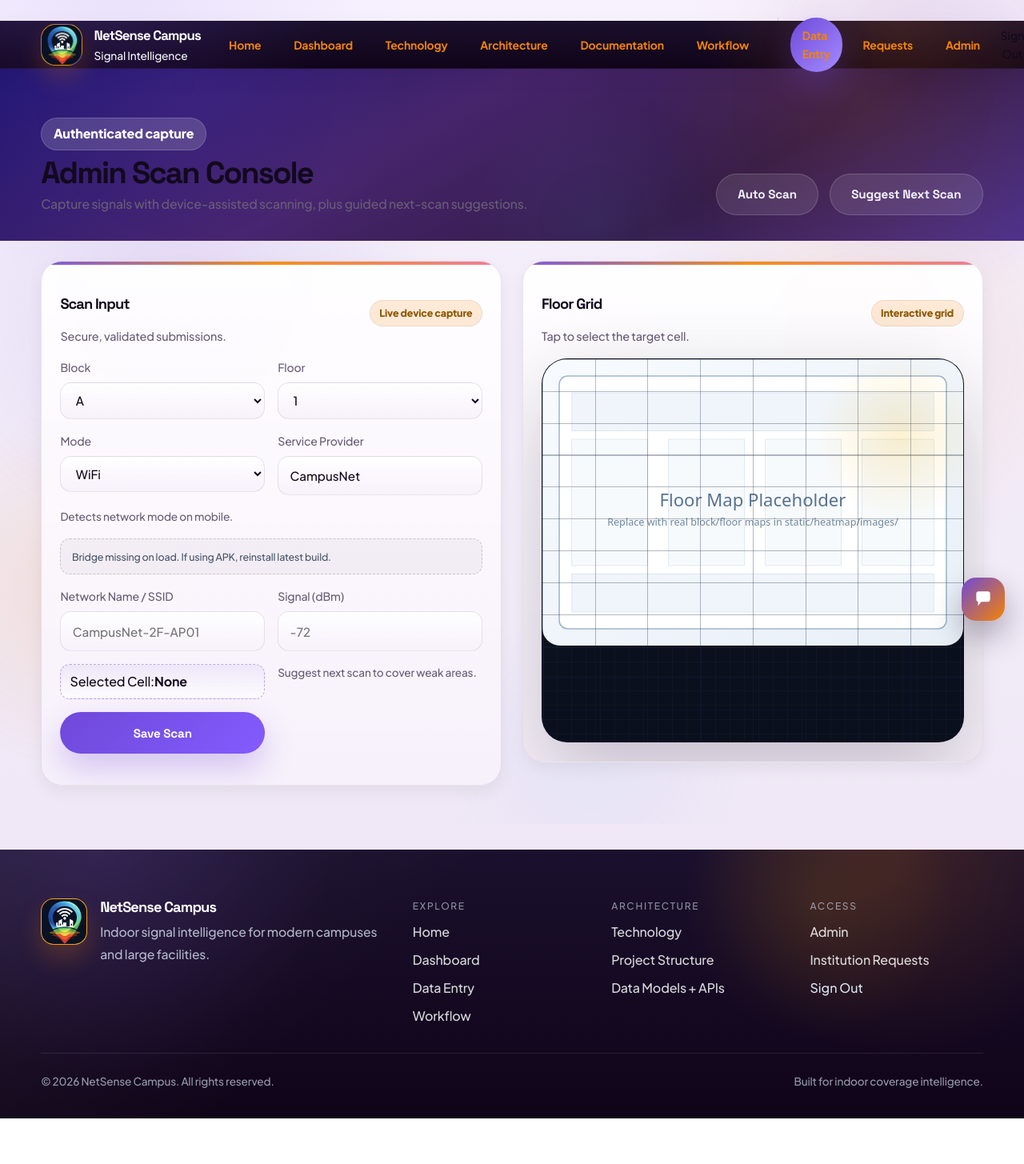
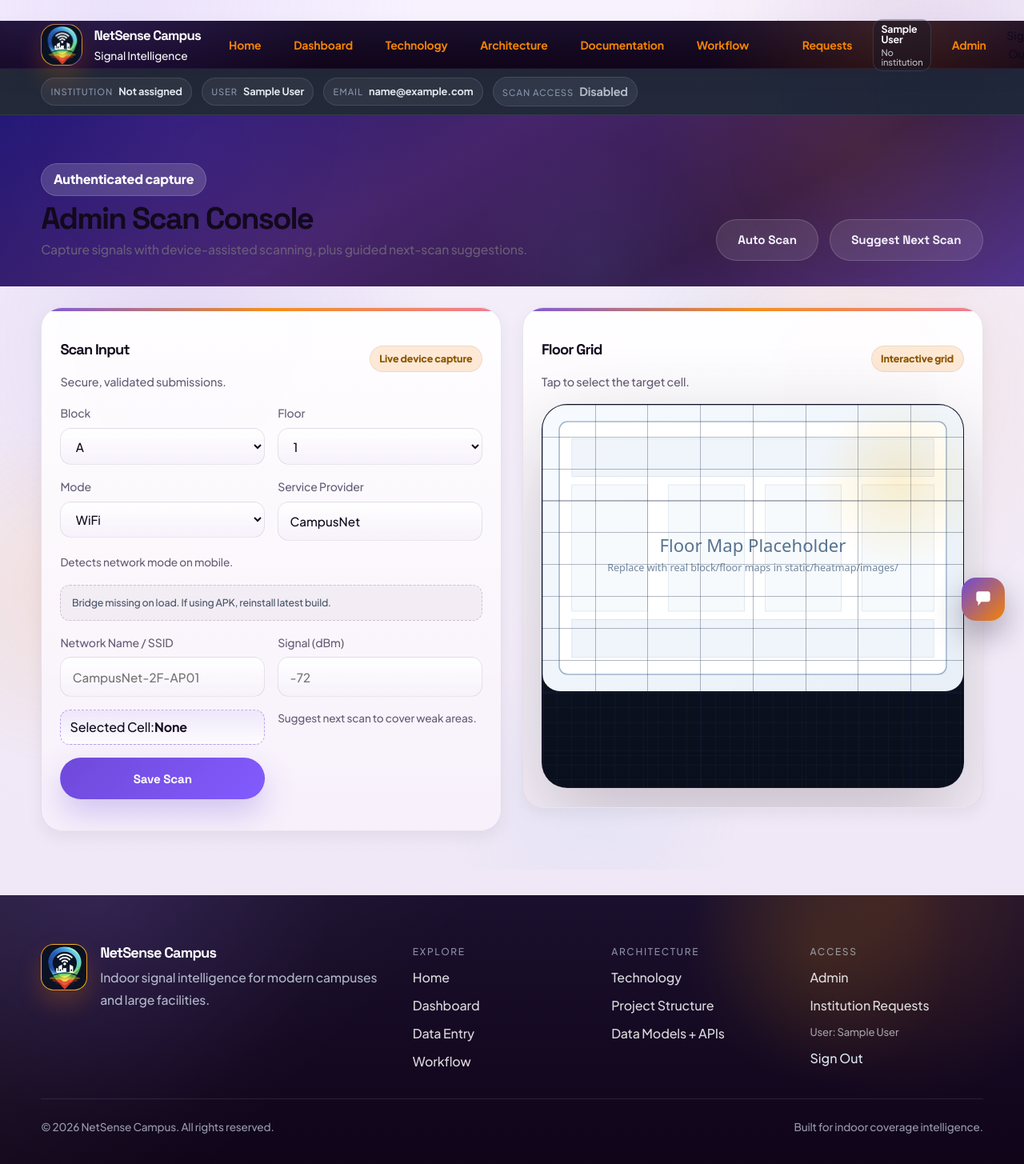
Before and after one commit to sreeraj-patnaik/NetSense-Campus, a Django app: page /scan/ in a window 1280 px wide. Shown: the whole page at 80% size. Before the commit the page ends 1398 px from the top, so only its background shows below. Run offline with Django 5.2, Linux system fonts and the light colour scheme; the visitor is signed in with stand-in values (Sample User, id 1); data comes from the database, SQL or seed files in the repository; data that the repository does not hold is empty.

Commit message:
feat: updated inst. and user across displays

```diff
--- a/heatmap/context_processors.py
+++ b/heatmap/context_processors.py
@@ -1,9 +1,22 @@
 from .models import InstitutionMembership
+
+
+def _current_membership(user):
+    if not user or not user.is_authenticated:
+        return None
+    return (
+        InstitutionMembership.objects.select_related("institution")
+        .filter(user=user, status=InstitutionMembership.APPROVED)
+        .order_by("institution__name")
+        .first()
+    )
 
 
 def institution_access(request):
     user = getattr(request, "user", None)
     is_institution_admin = False
+    current_institution = None
+    can_scan = False
     if user and user.is_authenticated:
         if user.is_staff or user.is_superuser:
             is_institution_admin = True
@@ -13,4 +26,22 @@ def institution_access(request):
                 status=InstitutionMembership.APPROVED,
                 role=InstitutionMembership.ADMIN,
             ).exists()
-    return {"is_institution_admin": is_institution_admin}
+        membership = _current_membership(user)
+        if membership:
+            current_institution = membership.institution
+            can_scan = membership.can_scan or membership.role == InstitutionMembership.ADMIN
+    display_name = ""
+    email = ""
+    if user and getattr(user, "is_authenticated", False):
+        full_name = user.get_full_name() if hasattr(user, "get_full_name") else ""
+        display_name = full_name or getattr(user, "username", "")
+        email = getattr(user, "email", "")
+
+    return {
+        "is_institution_admin": is_institution_admin,
+        "current_institution_name": current_institution.name if current_institution else "",
+        "current_institution_code": current_institution.code if current_institution else "",
+        "current_user_display": display_name,
+        "current_user_email": email,
+        "current_user_can_scan": can_scan,
+    }
--- a/static/heatmap/css/style.css
+++ b/static/heatmap/css/style.css
@@ -329,6 +329,34 @@ small {
     gap: 0.65rem;
 }
 
+.nav-actions {
+    padding-left: 0.75rem;
+    border-left: 1px solid rgba(255, 255, 255, 0.08);
+}
+
+.nav-meta {
+    display: flex;
+    flex-direction: column;
+    gap: 0.1rem;
+    padding: 0.3rem 0.6rem;
+    border-radius: 12px;
+    background: rgba(15, 23, 42, 0.35);
+    border: 1px solid rgba(148, 163, 184, 0.2);
+}
+
+.nav-meta-title {
+    font-size: 0.78rem;
+    font-weight: 700;
+    color: #f8fafc;
+    line-height: 1.1;
+}
+
+.nav-meta-sub {
+    font-size: 0.7rem;
+    color: rgba(226, 232, 240, 0.8);
+    line-height: 1.1;
+}
+
 .nav-logout,
 .footer-logout {
     margin: 0;
@@ -341,6 +369,49 @@ small {
     color: inherit;
     font: inherit;
     cursor: pointer;
+}
+
+.context-strip {
+    background: linear-gradient(90deg, rgba(17, 24, 39, 0.92), rgba(15, 23, 42, 0.92));
+    border-bottom: 1px solid rgba(148, 163, 184, 0.14);
+}
+
+.context-row {
+    display: flex;
+    flex-wrap: wrap;
+    gap: 0.75rem;
+    align-items: center;
+    padding: 0.6rem 0;
+}
+
+.context-pill {
+    display: inline-flex;
+    align-items: baseline;
+    gap: 0.45rem;
+    padding: 0.35rem 0.7rem;
+    border-radius: 999px;
+    background: rgba(255, 255, 255, 0.06);
+    color: #e2e8f0;
+    font-size: 0.8rem;
+    border: 1px solid rgba(148, 163, 184, 0.2);
+}
+
+.context-pill.highlight {
+    background: rgba(14, 165, 233, 0.18);
+    border-color: rgba(14, 165, 233, 0.4);
+    color: #e0f2fe;
+}
+
+.context-pill.muted {
+    background: rgba(148, 163, 184, 0.12);
+    color: rgba(226, 232, 240, 0.75);
+}
+
+.context-label {
+    font-size: 0.7rem;
+    text-transform: uppercase;
+    letter-spacing: 0.08em;
+    color: rgba(148, 163, 184, 0.85);
 }
 
 .link-button:hover {
@@ -1776,6 +1847,11 @@ textarea:focus {
     transform: translateX(2px);
 }
 
+.footer-meta {
+    font-size: 0.82rem;
+    color: rgba(226, 232, 240, 0.65);
+}
+
 .footer-bottom {
     margin-top: 2rem;
     padding-top: 1.5rem;
--- a/static/heatmap/js/scan.js
+++ b/static/heatmap/js/scan.js
@@ -75,6 +75,14 @@
     function setMapImage() {
         const floorCfg = selectedFloorConfig();
         floorMap.src = floorCfg.image_url || cfg.defaultFloorImage;
+        if (floorMap.complete && floorMap.naturalWidth > 0) {
+            syncMapAspectRatio();
+        }
+    }
+
+    function syncMapAspectRatio() {
+        if (!floorMap.naturalWidth || !floorMap.naturalHeight) return;
+        mapWrap.style.setProperty("--map-aspect", `${floorMap.naturalWidth} / ${floorMap.naturalHeight}`);
     }
 
     function drawSelectedCell(cellX, cellY) {
@@ -220,6 +228,7 @@
         clearSuggestedCell();
     });
     window.addEventListener("resize", function () {
+        syncMapAspectRatio();
         if (cellXInput.value !== "" && cellYInput.value !== "") {
             drawSelectedCell(Number(cellXInput.value), Number(cellYInput.value));
         }
@@ -374,6 +383,7 @@
 
     syncFloorOptions();
     setMapImage();
+    floorMap.addEventListener("load", syncMapAspectRatio);
     renderProviderOptions();
     updateNetworkLabel();
     applyFloorDimensions();
--- a/templates/base.html
+++ b/templates/base.html
@@ -59,10 +59,22 @@
                 </div>
                 <div class="nav-actions">
                     {% if user.is_authenticated %}
-                        <a class="nav-cta" href="{% url 'scan' %}">Data Entry</a>
+                        {% if current_user_can_scan %}
+                            <a class="nav-cta" href="{% url 'scan' %}">Data Entry</a>
+                        {% endif %}
                         {% if is_institution_admin %}
                             <a href="{% url 'institution_requests' %}">Requests</a>
                         {% endif %}
+                        <div class="nav-meta">
+                            <div class="nav-meta-title">{{ current_user_display }}</div>
+                            <div class="nav-meta-sub">
+                                {% if current_institution_name %}
+                                    {{ current_institution_name }}
+                                {% else %}
+                                    No institution
+                                {% endif %}
+                            </div>
+                        </div>
                         <a href="{% url 'admin:index' %}">Admin</a>
                         <form class="nav-logout" method="post" action="{% url 'logout' %}">
                             {% csrf_token %}
@@ -79,6 +91,37 @@
 
     <!-- Main Content -->
     <main>
+        {% if user.is_authenticated %}
+            <section class="context-strip">
+                <div class="container context-row">
+                    <div class="context-pill">
+                        <span class="context-label">Institution</span>
+                        <strong>{{ current_institution_name|default:"Not assigned" }}</strong>
+                    </div>
+                    <div class="context-pill">
+                        <span class="context-label">User</span>
+                        <strong>{{ current_user_display }}</strong>
+                    </div>
+                    {% if current_user_email %}
+                        <div class="context-pill">
+                            <span class="context-label">Email</span>
+                            <strong>{{ current_user_email }}</strong>
+                        </div>
+                    {% endif %}
+                    {% if current_user_can_scan %}
+                        <div class="context-pill highlight">
+                            <span class="context-label">Scan Access</span>
+                            <strong>Enabled</strong>
+                        </div>
+                    {% else %}
+                        <div class="context-pill muted">
+                            <span class="context-label">Scan Access</span>
+                            <strong>Disabled</strong>
+                        </div>
+                    {% endif %}
+                </div>
+            </section>
+        {% endif %}
         {% if messages %}
             <div class="container">
                 <div class="messages">
@@ -120,6 +163,12 @@
                     <a href="{% url 'admin:index' %}">Admin</a>
                     {% if is_institution_admin %}
                         <a href="{% url 'institution_requests' %}">Institution Requests</a>
+                    {% endif %}
+                    {% if current_institution_name %}
+                        <span class="footer-meta">Institution: {{ current_institution_name }}</span>
+                    {% endif %}
+                    {% if current_user_display %}
+                        <span class="footer-meta">User: {{ current_user_display }}</span>
                     {% endif %}
                     <form class="footer-logout" method="post" action="{% url 'logout' %}">
                         {% csrf_token %}
--- a/templates/heatmap/home.html
+++ b/templates/heatmap/home.html
@@ -8,6 +8,9 @@
             <span class="pill">Live signal intelligence</span>
             <h1>Heatmap Dashboard</h1>
             <p>Operational view for confidence, weak zones, and best-provider insights.</p>
+            {% if current_institution_name %}
+                <div class="muted">Institution: <strong>{{ current_institution_name }}</strong></div>
+            {% endif %}
             {% if access_status == "pending" %}
                 <div class="auto-scan-status" data-tone="warning">Access pending approval by institution admin.</div>
             {% elif access_status == "none" %}
--- a/templates/heatmap/scan.html
+++ b/templates/heatmap/scan.html
@@ -8,6 +8,9 @@
             <span class="pill">Authenticated capture</span>
             <h1>Admin Scan Console</h1>
             <p>Capture signals with device-assisted scanning, plus guided next-scan suggestions.</p>
+            {% if current_institution_name %}
+                <div class="muted">Institution: <strong>{{ current_institution_name }}</strong></div>
+            {% endif %}
         </div>
         <div class="dashboard-actions">
             <button class="btn ghost" id="autoScanBtn" type="button">Auto Scan</button>
```
